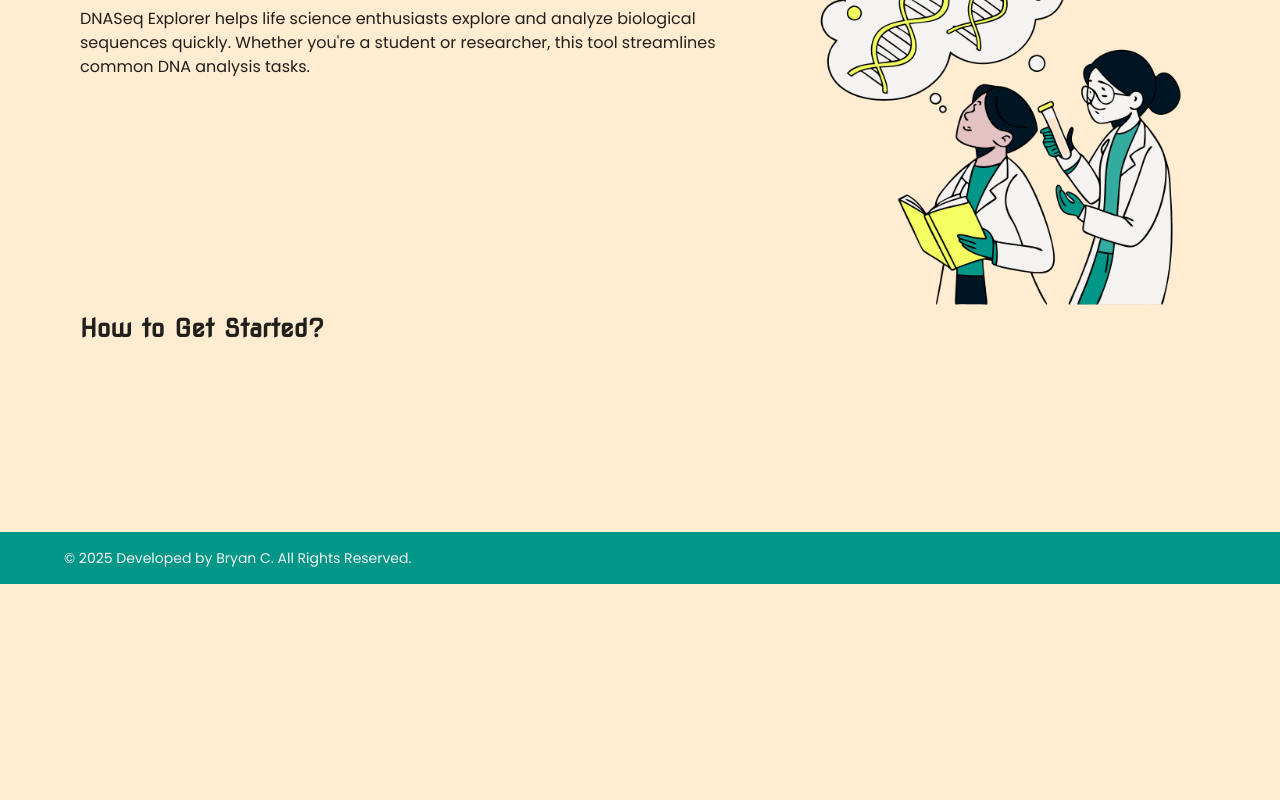
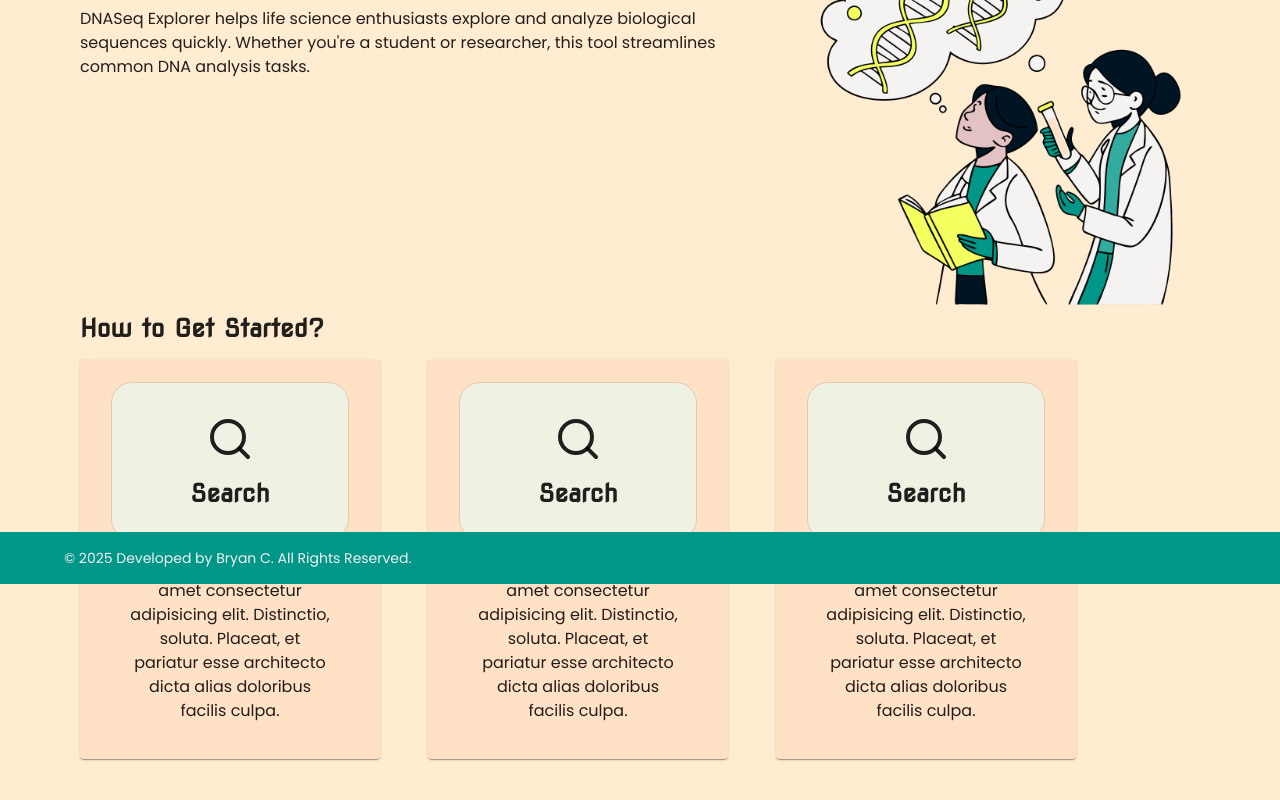
Before and after one commit to bryancastillo10/dna-seq-explorer, a React (Vite) app in the folder client/: page / in a window 1280 px wide. Shown: the part 216-1016 px from the top of the page. Before the commit the page ends 898 px from the top, so only its background shows below. Built offline with nearby package versions, Linux system fonts and the light colour scheme.

Commit message:
🎨 style: static card for app guide

```diff
--- a/client/src/constants/theme.ts
+++ b/client/src/constants/theme.ts
@@ -38,5 +38,30 @@ export const theme = createTheme({
         fontWeight: 700,
         fontFamily: "Nova Square"
       }
+    },
+  components: {
+    MuiCard: {
+      styleOverrides: {
+        root: {
+            width: 300,
+            height:400,
+            backgroundColor: "#FFE1C6",
+            padding: "24px 32px"
+        }
+      }
+    },
+    MuiBadge: {
+      styleOverrides: {
+        badge: ({theme}) => ({
+          width: 50,
+          height: 50,
+          borderRadius: "50%",
+          fontSize: "1.5rem",
+          backgroundColor: theme.palette.primary.main,
+          color: theme.palette.common.white,
+          boxShadow: `0 0 0 4px ${theme.palette.primary.light}`,
+        })
+      }
     }
+  }
 });
--- a/client/src/features/home/components/AppGuide.tsx
+++ b/client/src/features/home/components/AppGuide.tsx
@@ -1,9 +1,55 @@
-import { Stack, Typography } from "@mui/material";
+import { Stack, Typography, Box, Card, CardContent } from "@mui/material";
+import { cardContainerStyle, cardHeaderStyle } from "@/features/home/style/appGuide";
+import { Search } from "lucide-react";
 
 const AppGuide = () => {
+
+
+
   return (
       <Stack>
         <Typography variant="h3">How to Get Started?</Typography>
+        <Box sx={cardContainerStyle}>
+            <Card>
+                <Box sx={cardHeaderStyle}>
+                    <Search size={48}/>
+                    <Typography variant="h3">Search</Typography>
+                </Box>
+                <CardContent>
+                    <Typography variant="body1" textAlign="center">
+                          Lorem, ipsum dolor sit amet consectetur adipisicing elit. Distinctio, soluta.
+                          Placeat, et pariatur esse architecto dicta alias doloribus facilis culpa.
+                    </Typography>
+                </CardContent>
+            </Card>
+
+            <Card>
+                <Box sx={cardHeaderStyle}>
+                    <Search size={48}/>
+                    <Typography variant="h3">Search</Typography>
+                </Box>
+                <CardContent>
+                    <Typography variant="body1" textAlign="center">
+                          Lorem, ipsum dolor sit amet consectetur adipisicing elit. Distinctio, soluta.
+                          Placeat, et pariatur esse architecto dicta alias doloribus facilis culpa.
+                    </Typography>
+                </CardContent>
+            </Card>
+
+
+            <Card>
+                <Box sx={cardHeaderStyle}>
+                    <Search size={48}/>
+                    <Typography variant="h3">Search</Typography>
+                </Box>
+                <CardContent>
+                    <Typography variant="body1" textAlign="center">
+                          Lorem, ipsum dolor sit amet consectetur adipisicing elit. Distinctio, soluta.
+                          Placeat, et pariatur esse architecto dicta alias doloribus facilis culpa.
+                    </Typography>
+                </CardContent>
+            </Card>
+        </Box>
       </Stack>
   )
 }
--- a/client/src/features/home/components/Hero.tsx
+++ b/client/src/features/home/components/Hero.tsx
@@ -21,7 +21,7 @@ const Hero = () => {
             }}
         >
             <Typography variant="h3" sx={{ my: 4 }} textAlign={{ xs: "center", md: "left" }}>
-                    Simplified Tool for Biological Sequences
+                Simplified Tool for Biological Sequences
             </Typography>
             <Typography variant="body1" sx={{ mb: 6 }} textAlign={{ xs: "center", md: "left" }}>
                 {pageDescription}
--- /dev/null
+++ b/client/src/features/home/style/appGuide.ts
@@ -0,0 +1,20 @@
+export const cardContainerStyle = {
+    marginTop: 2,
+    marginBottom: 8,
+    width: "100%",
+    display: "flex",
+    flexWrap: "wrap",
+    gap: 6,
+    justifyContent:{ xs: "center", md: "start"}
+};
+
+export const cardHeaderStyle = {
+    display: "flex",
+    flexDirection: "column",
+    gap: 2,
+    alignItems: "center",
+    backgroundColor: "#EFF2E3",
+    padding: 4,
+    borderRadius: "20px",
+    boxShadow: "0 0 0 1px rgba(0,0,0,0.1)"
+}
```
